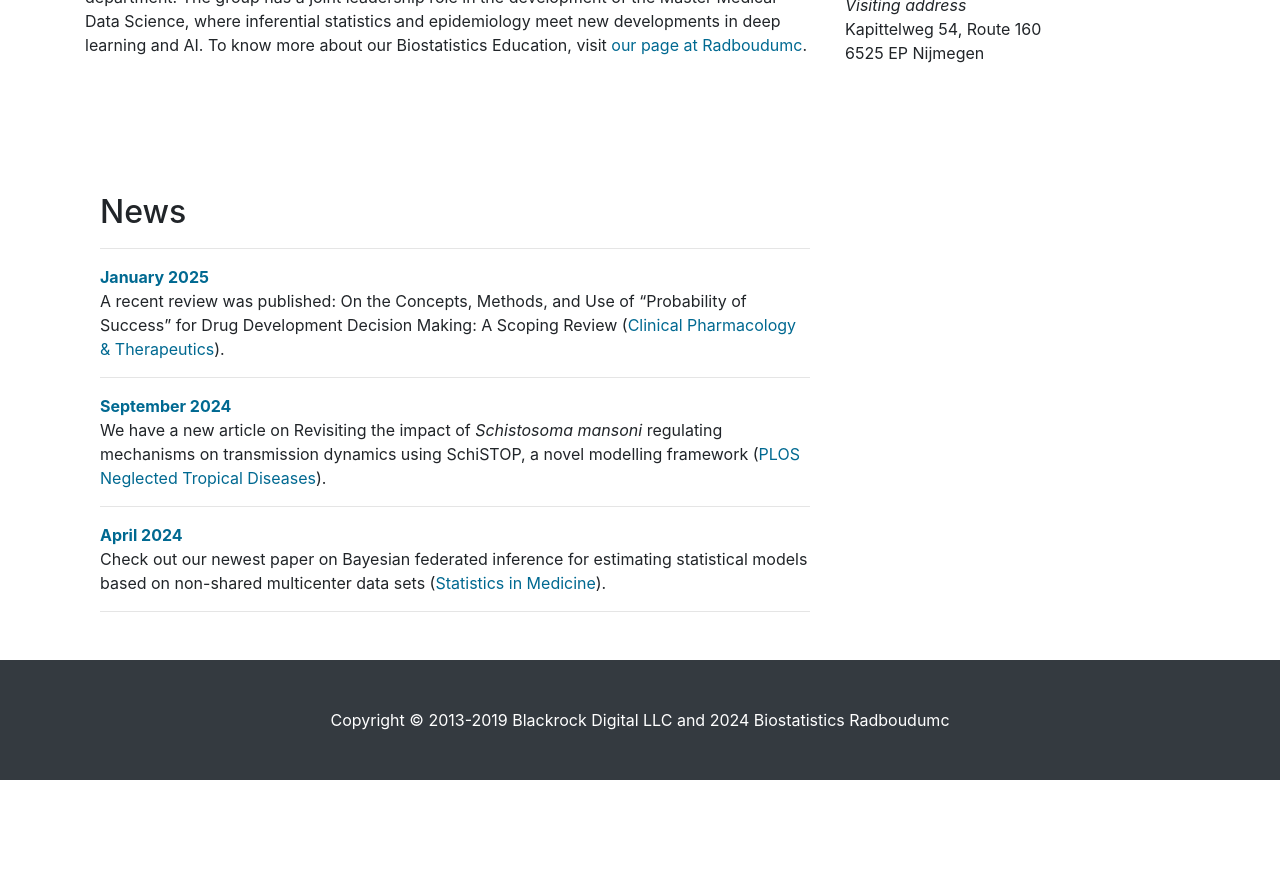
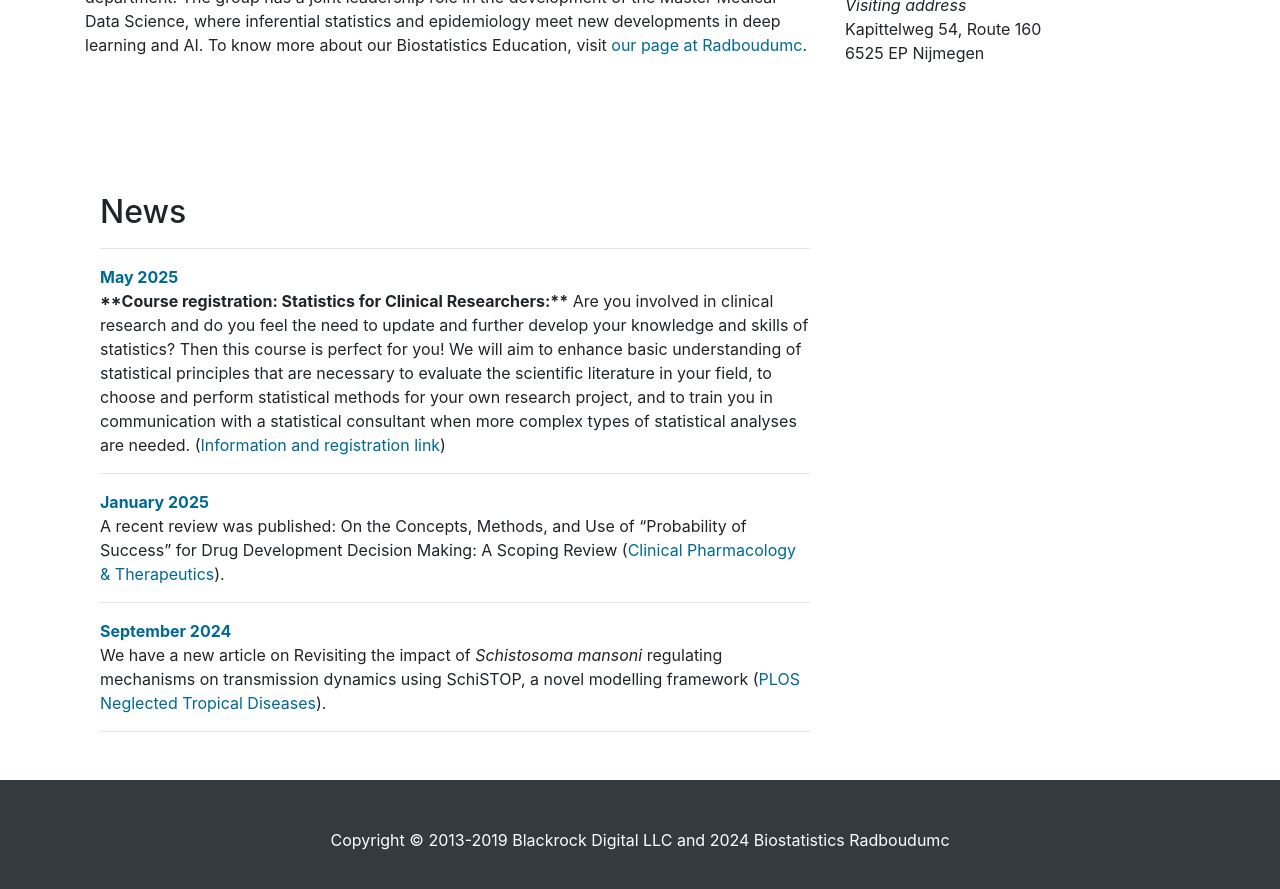
Before and after one commit to radboudumc-biostatistics/radboudumc-biostatistics.github.io, a Jekyll site: the page built from index.html, in a window 1280 px wide and 900 px high, scrolled down 634 px. Shown: the top 889 px of the window. Built offline with Jekyll 4.4.1, drawn with Linux system fonts in a browser that asks for light colours; before the commit the page ends 1414 px from its top, so only the background shows below that.

Commit message:
update news May: stats course

```diff
--- a/_includes/news.html
+++ b/_includes/news.html
@@ -1,5 +1,16 @@
 <div class="col-md-8 mb-5">
     <h2> News </h2>
+        <hr />
+        <p>
+            <strong><font color="#006991">May 2025</font></strong>
+            <br>
+            <strong>**Course registration: Statistics for Clinical Researchers:**</strong> Are you involved in clinical research and do you feel the need to update and further develop your
+            knowledge and skills of statistics? Then this course is perfect for you! We will aim to enhance
+            basic understanding of statistical principles that are necessary to evaluate the scientific
+            literature in your field, to choose and perform statistical methods for your own research project, and to train you in communication with a statistical consultant when more complex types of statistical analyses are needed.
+            (<a href="https://www.iqhealth.nl/en/research-and-education/courses-and-training/statistics-for-clinical-researchers">Information and registration link</a>)
+            <br>
+        </p>
         <hr />
         <p>
             <strong><font color="#006991">January 2025</font></strong>
@@ -19,14 +30,14 @@
             <br>
         </p>
         <hr />
-        <p>
+        <!-- <p>
             <strong><font color="#006991">April 2024</font></strong>
             <br>
             Check out our newest paper on
             Bayesian federated inference for estimating statistical models based on non-shared multicenter data sets
             (<a href="https://onlinelibrary.wiley.com/doi/full/10.1002/sim.10072">Statistics in Medicine</a>).
             <br>
-        </p>
+        </p> -->
         <!-- <hr /> -->
         <!-- <p>
             <strong><font color="#006991">16 February 2024</font></strong>
@@ -37,5 +48,5 @@
 
             <br>
         </p> -->
-        <hr />
+        <!-- <hr /> -->
 </div>
```
Also changed, not shown: _pages/_pages_research/topic2-trials.md (+1 -1 lines).
